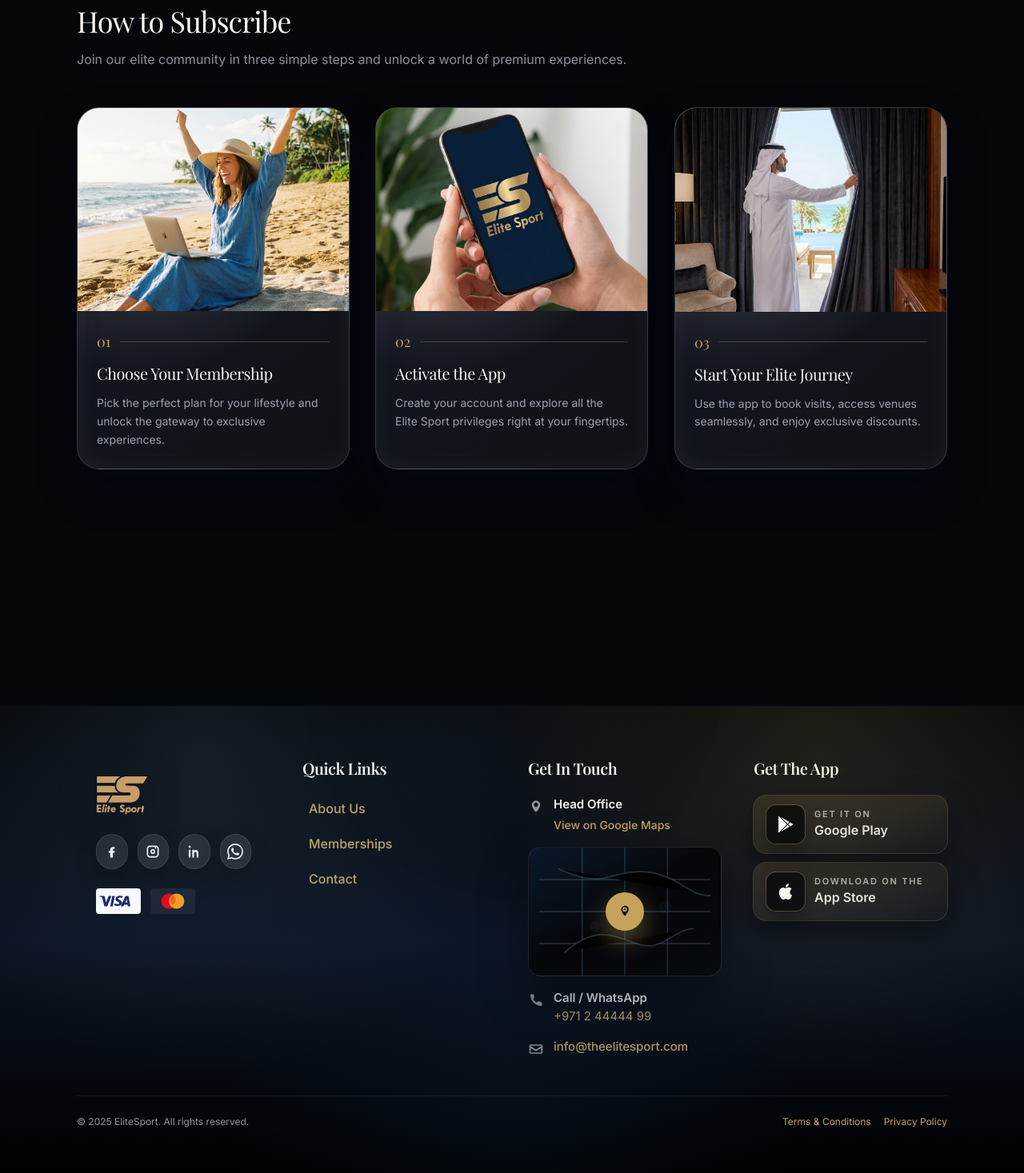
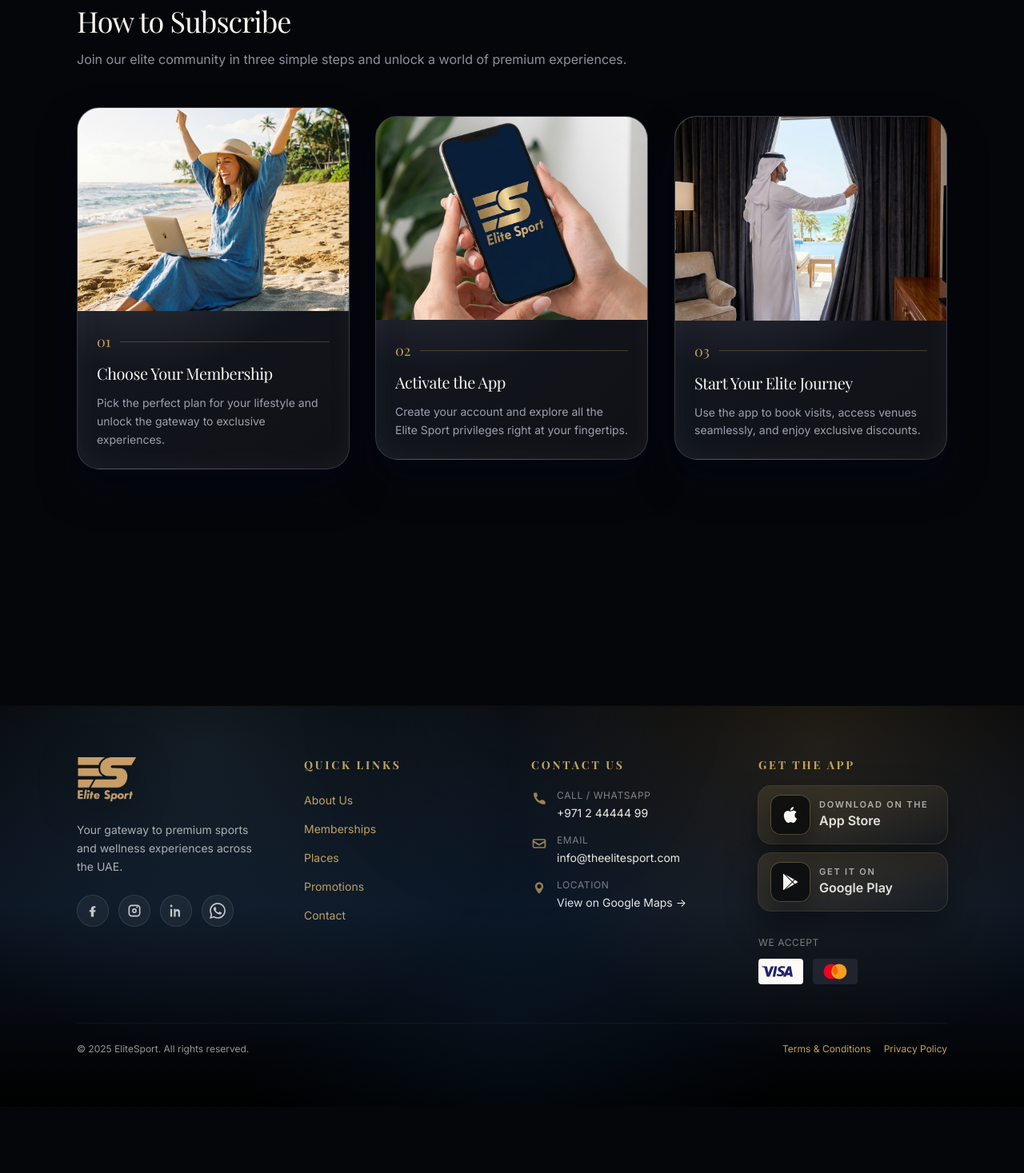
Before and after one commit to alnaer-ai/elitesport1, a Next.js app: page / in a window 1280 px wide. Shown: the part 3753-5220 px from the top of the page at 80% size. After the commit the page ends 5137 px from the top, so only its background shows below. Built offline with nearby package versions, Linux system fonts and the light colour scheme.

Commit message:
Arranging_footer

```diff
--- a/components/HowToSubscribe.tsx
+++ b/components/HowToSubscribe.tsx
@@ -1,6 +1,8 @@
-import { motion } from "framer-motion";
+import { useRef } from "react";
+import { motion, useScroll, useTransform, MotionValue } from "framer-motion";
 import Image from "next/image";
 import { Container } from "./Container";
+import { cn } from "@/lib/cn";
 
 const steps = [
     {
@@ -26,15 +28,6 @@ const steps = [
     },
 ];
 
-const cardVariants = {
-    hidden: { opacity: 0, y: 30 },
-    visible: {
-        opacity: 1,
-        y: 0,
-        transition: { duration: 0.5, ease: [0.16, 1, 0.3, 1] as const },
-    },
-};
-
 const sectionVariants = {
     hidden: { opacity: 0, y: 60 },
     visible: {
@@ -44,46 +37,43 @@ const sectionVariants = {
     },
 };
 
-export const HowToSubscribe = () => {
+type StepCardProps = {
+    step: typeof steps[0];
+    index: number;
+    scrollX: MotionValue<number>;
+};
+
+function ScalableStepCard({ step, index, scrollX }: StepCardProps) {
+    const cardRef = useRef<HTMLDivElement>(null);
+
+    // Card dimensions for scroll-based scaling
+    const cardWidth = 320;
+    const gap = 24;
+    const stepSize = cardWidth + gap;
+    const target = index * stepSize;
+
+    const scale = useTransform(
+        scrollX,
+        [target - stepSize, target, target + stepSize],
+        [0.9, 1, 0.9]
+    );
+
+    const opacity = useTransform(
+        scrollX,
+        [target - stepSize, target, target + stepSize],
+        [0.6, 1, 0.6]
+    );
+
     return (
-        <motion.section
-            className="py-16 md:py-24"
-            initial="hidden"
-            whileInView="visible"
-            viewport={{ once: true, amount: 0.15 }}
-            variants={sectionVariants}
+        <motion.div
+            ref={cardRef}
+            style={{
+                scale,
+                opacity,
+            }}
+            className="snap-center flex-shrink-0 md:!scale-100 md:!opacity-100 md:w-full"
         >
-            <Container className="space-y-12">
-                {/* Section header */}
-                <div className="space-y-4 text-center md:text-left">
-                    <p className="text-xs uppercase tracking-[0.4em] text-brand-lightBlue">
-                        Getting Started
-                    </p>
-                    <h2 className="text-3xl text-brand-ivory sm:text-4xl font-display">
-                        How to Subscribe
-                    </h2>
-                    <p className="text-base text-brand-gray/90 sm:max-w-3xl">
-                        Join our elite community in three simple steps and unlock a world of premium experiences.
-                    </p>
-                </div>
-
-                {/* Steps grid */}
-                <motion.div
-                    className="grid gap-8 md:grid-cols-3"
-                    initial="hidden"
-                    whileInView="visible"
-                    viewport={{ once: true, amount: 0.15 }}
-                    variants={{
-                        hidden: {},
-                        visible: { transition: { staggerChildren: 0.12 } },
-                    }}
-                >
-                    {steps.map((step, index) => (
-                        <motion.div
-                            key={step.number}
-                            className="glass-card premium-card p-0 overflow-hidden"
-                            variants={cardVariants}
-                        >
+            <div className="w-[320px] md:w-full glass-card premium-card p-0 overflow-hidden">
                 {/* Image container */}
                 <div className="relative w-full aspect-[4/3] overflow-hidden">
                     <Image
@@ -115,9 +105,72 @@ export const HowToSubscribe = () => {
                         {step.description}
                     </p>
                 </div>
+            </div>
         </motion.div>
+    );
+}
+
+export const HowToSubscribe = () => {
+    const scrollContainerRef = useRef<HTMLDivElement>(null);
+    const { scrollX } = useScroll({ container: scrollContainerRef });
+
+    return (
+        <motion.section
+            className="py-16 md:py-24"
+            initial="hidden"
+            whileInView="visible"
+            viewport={{ once: true, amount: 0.15 }}
+            variants={sectionVariants}
+        >
+            <Container className="space-y-12">
+                {/* Section header */}
+                <div className="space-y-4 text-center md:text-left">
+                    <p className="text-xs uppercase tracking-[0.4em] text-brand-lightBlue">
+                        Getting Started
+                    </p>
+                    <h2 className="text-3xl text-brand-ivory sm:text-4xl font-display">
+                        How to Subscribe
+                    </h2>
+                    <p className="text-base text-brand-gray/90 sm:max-w-3xl">
+                        Join our elite community in three simple steps and unlock a world of premium experiences.
+                    </p>
+                </div>
+
+                {/* Scrollable container for mobile, grid for desktop */}
+                <div className="relative -mx-4 md:mx-0">
+                    <div
+                        ref={scrollContainerRef}
+                        className={cn(
+                            "flex overflow-x-auto snap-x snap-mandatory scrollbar-hide py-10 px-4 md:px-0",
+                            "md:grid md:grid-cols-3 md:gap-8 md:overflow-visible md:snap-none md:py-0",
+                            "cursor-grab active:cursor-grabbing md:cursor-auto",
+                            "content-start items-center"
+                        )}
+                        style={{
+                            scrollBehavior: "smooth",
+                            WebkitOverflowScrolling: "touch"
+                        }}
+                    >
+                        {/* Spacer for centering start - hidden on desktop */}
+                        <div className="w-[10vw] flex-shrink-0 md:hidden" />
+
+                        {steps.map((step, index) => (
+                            <ScalableStepCard
+                                key={step.number}
+                                step={step}
+                                index={index}
+                                scrollX={scrollX}
+                            />
                         ))}
-                </motion.div>
+
+                        {/* Spacer for centering end - hidden on desktop */}
+                        <div className="w-[10vw] flex-shrink-0 md:hidden" />
+                    </div>
+
+                    {/* Fade Effects - hidden on desktop */}
+                    <div className="absolute inset-y-0 left-0 w-8 bg-gradient-to-r from-brand-black/90 to-transparent pointer-events-none md:hidden" />
+                    <div className="absolute inset-y-0 right-0 w-8 bg-gradient-to-l from-brand-black/90 to-transparent pointer-events-none md:hidden" />
+                </div>
             </Container>
         </motion.section>
     );
--- a/components/Layout.tsx
+++ b/components/Layout.tsx
@@ -234,30 +234,68 @@ const SiteFooter = () => {
         <div className="pointer-events-none absolute inset-0 bg-[radial-gradient(circle_at_20%_10%,rgba(111,175,206,0.12),transparent_35%),radial-gradient(circle_at_80%_10%,rgba(197,163,91,0.14),transparent_35%),radial-gradient(circle_at_50%_80%,rgba(16,54,87,0.18),transparent_45%)]" />
         <div className="absolute left-1/2 top-[-30%] h-80 w-80 -translate-x-1/2 rounded-full bg-brand-lightBlue/5 blur-3xl" />
         <div className="mx-auto w-full max-w-6xl px-4 py-16 sm:px-6 lg:px-8">
-          <div className="grid grid-cols-1 gap-10 md:grid-cols-2 lg:grid-cols-4">
-            <div className="space-y-6 p-6">
-              <div className="flex items-center gap-3">
+
+          {/* Mobile Footer Layout */}
+          <div className="flex flex-col items-center text-center space-y-10 md:hidden">
+            {/* Logo */}
             <Image
               src="/elitsportlogo-clear.png"
               alt="EliteSport logo"
               width={220}
               height={80}
-                  className="h-12 w-auto drop-shadow-[0_10px_25px_rgba(0,0,0,0.4)]"
+              className="h-14 w-auto drop-shadow-[0_10px_25px_rgba(0,0,0,0.4)]"
             />
+
+            {/* Contact Info Section */}
+            <div className="space-y-5 w-full">
+              <h3 className="text-lg font-semibold text-brand-gold uppercase tracking-wider">Contact Us</h3>
+              <div className="space-y-4 text-sm text-brand-ivory/80">
+                <a
+                  href={`tel:${contactInfo?.phone ?? "+971244444499"}`}
+                  className="flex items-center justify-center gap-2 transition hover:text-brand-gold"
+                >
+                  <PhoneIcon />
+                  <span>{contactInfo?.phone ?? "+971 2 44444 99"}</span>
+                </a>
+                <a
+                  href={`mailto:${contactInfo?.email ?? "info@theelitesport.com"}`}
+                  className="flex items-center justify-center gap-2 transition hover:text-brand-gold"
+                >
+                  <MailIcon />
+                  <span>{contactInfo?.email ?? "info@theelitesport.com"}</span>
+                </a>
+                <a
+                  href={googleMapsUrl}
+                  target="_blank"
+                  rel="noopener noreferrer"
+                  className="flex items-center justify-center gap-2 text-brand-gold transition hover:text-brand-lightBlue"
+                >
+                  <LocationIcon />
+                  <span>View on Google Maps</span>
+                </a>
+              </div>
             </div>
 
-              {/* Mobile Download App Section */}
-              <div className="space-y-3 md:hidden">
-                <p className="text-[11px] font-bold uppercase tracking-[0.25em] text-brand-gold">
-                  Download our app
+            {/* Divider */}
+            <div className="w-24 h-px bg-brand-gold/30" />
+
+            {/* Download App Section */}
+            <div className="space-y-4">
+              <p className="text-xs font-bold uppercase tracking-[0.25em] text-brand-gold">
+                Download Our App
               </p>
-                <div className="flex items-center gap-3">
+              <div className="flex items-center justify-center gap-4">
                 <StoreBadge platform="apple" variant="icon" />
                 <StoreBadge platform="google" variant="icon" />
               </div>
             </div>
 
-              <div className="flex items-center gap-3">
+            {/* Social Links */}
+            <div className="space-y-4">
+              <p className="text-xs font-bold uppercase tracking-[0.25em] text-brand-ivory/60">
+                Follow Us
+              </p>
+              <div className="flex items-center justify-center gap-3">
                 {SOCIAL_LINKS.map((social) => (
                   <a
                     key={social.label}
@@ -269,96 +307,151 @@ const SiteFooter = () => {
                   </a>
                 ))}
               </div>
+            </div>
 
             {/* Payment Methods */}
-              <div className="flex items-center gap-3">
+            <div className="flex items-center justify-center gap-4">
               <VisaLogo />
               <MastercardLogo />
             </div>
           </div>
 
-            <div className="hidden space-y-5 lg:block">
-              <h3 className="text-xl font-semibold text-brand-ivory">Quick Links</h3>
-              <div className="grid gap-3 text-base font-medium text-brand-ivory/70">
+          {/* Desktop Footer Layout */}
+          <div className="hidden md:grid grid-cols-2 lg:grid-cols-4 gap-12 items-start">
+            {/* Brand Column */}
+            <div className="space-y-6 lg:col-span-1">
+              <Image
+                src="/elitsportlogo-clear.png"
+                alt="EliteSport logo"
+                width={220}
+                height={80}
+                className="h-14 w-auto drop-shadow-[0_10px_25px_rgba(0,0,0,0.4)]"
+              />
+              <p className="text-sm text-brand-ivory/70 leading-relaxed">
+                Your gateway to premium sports and wellness experiences across the UAE.
+              </p>
+              <div className="flex items-center gap-3">
+                {SOCIAL_LINKS.map((social) => (
+                  <a
+                    key={social.label}
+                    href={social.href}
+                    aria-label={social.label}
+                    className="inline-flex h-10 w-10 items-center justify-center rounded-full border border-white/10 bg-white/5 text-brand-ivory/80 transition duration-200 hover:-translate-y-0.5 hover:border-brand-gold/70 hover:bg-brand-gold/15 hover:text-brand-gold focus-visible:outline-none focus-visible:ring-2 focus-visible:ring-brand-lightBlue focus-visible:ring-offset-2 focus-visible:ring-offset-brand-black"
+                  >
+                    <SocialIcon name={social.icon} />
+                  </a>
+                ))}
+              </div>
+            </div>
+
+            {/* Quick Links Column */}
+            <div className="space-y-5">
+              <h3 className="text-sm font-bold uppercase tracking-[0.2em] text-brand-gold">Quick Links</h3>
+              <div className="grid gap-2 text-sm text-brand-ivory/70">
                 <Link
                   href="/about"
-                  className="rounded-lg px-2 py-1 transition hover:text-brand-gold hover:underline hover:underline-offset-4 focus-visible:outline-none focus-visible:ring-2 focus-visible:ring-brand-lightBlue focus-visible:ring-offset-2 focus-visible:ring-offset-brand-black"
+                  className="w-fit py-1 transition hover:text-brand-gold hover:translate-x-1 focus-visible:outline-none focus-visible:ring-2 focus-visible:ring-brand-lightBlue focus-visible:ring-offset-2 focus-visible:ring-offset-brand-black"
                 >
                   About Us
                 </Link>
                 <Link
                   href="/memberships"
-                  className="rounded-lg px-2 py-1 transition hover:text-brand-gold hover:underline hover:underline-offset-4 focus-visible:outline-none focus-visible:ring-2 focus-visible:ring-brand-lightBlue focus-visible:ring-offset-2 focus-visible:ring-offset-brand-black"
+                  className="w-fit py-1 transition hover:text-brand-gold hover:translate-x-1 focus-visible:outline-none focus-visible:ring-2 focus-visible:ring-brand-lightBlue focus-visible:ring-offset-2 focus-visible:ring-offset-brand-black"
                 >
                   Memberships
                 </Link>
                 <Link
+                  href="/places"
+                  className="w-fit py-1 transition hover:text-brand-gold hover:translate-x-1 focus-visible:outline-none focus-visible:ring-2 focus-visible:ring-brand-lightBlue focus-visible:ring-offset-2 focus-visible:ring-offset-brand-black"
+                >
+                  Places
+                </Link>
+                <Link
+                  href="/promotions"
+                  className="w-fit py-1 transition hover:text-brand-gold hover:translate-x-1 focus-visible:outline-none focus-visible:ring-2 focus-visible:ring-brand-lightBlue focus-visible:ring-offset-2 focus-visible:ring-offset-brand-black"
+                >
+                  Promotions
+                </Link>
+                <Link
                   href="/contact"
-                  className="rounded-lg px-2 py-1 transition hover:text-brand-gold hover:underline hover:underline-offset-4 focus-visible:outline-none focus-visible:ring-2 focus-visible:ring-brand-lightBlue focus-visible:ring-offset-2 focus-visible:ring-offset-brand-black"
+                  className="w-fit py-1 transition hover:text-brand-gold hover:translate-x-1 focus-visible:outline-none focus-visible:ring-2 focus-visible:ring-brand-lightBlue focus-visible:ring-offset-2 focus-visible:ring-offset-brand-black"
                 >
                   Contact
                 </Link>
               </div>
             </div>
 
+            {/* Contact Column */}
             <div className="space-y-5">
-              <h3 className="text-xl font-semibold text-brand-ivory">Get In Touch</h3>
-              <div className="space-y-4 text-[15px] text-brand-ivory/80">
-                <div className="flex gap-3">
-                  <span className="mt-1 text-brand-ivory/60">
-                    <LocationIcon />
-                  </span>
-                  <div className="space-y-1">
-                    <p className="font-semibold text-brand-ivory">Head Office</p>
-                    <a
-                      href={googleMapsUrl}
-                      target="_blank"
-                      rel="noopener noreferrer"
-                      className="inline-flex items-center gap-2 text-sm font-medium text-brand-gold transition hover:text-brand-lightBlue focus-visible:outline-none focus-visible:ring-2 focus-visible:ring-brand-lightBlue focus-visible:ring-offset-2 focus-visible:ring-offset-brand-black"
-                    >
-                      View on Google Maps
-                    </a>
-                  </div>
-                </div>
-                <MapPreview googleMapsUrl={googleMapsUrl} />
-                <div className="flex gap-3">
-                  <span className="mt-1 text-brand-ivory/60">
+              <h3 className="text-sm font-bold uppercase tracking-[0.2em] text-brand-gold">Contact Us</h3>
+              <div className="space-y-4 text-sm text-brand-ivory/70">
+                <div className="flex gap-3 items-start">
+                  <span className="mt-0.5 text-brand-gold/80">
                     <PhoneIcon />
                   </span>
-                  <div className="space-y-1">
-                    <p className="font-semibold text-brand-ivory">Call / WhatsApp</p>
+                  <div>
+                    <p className="text-xs uppercase tracking-wider text-brand-ivory/50 mb-1">Call / WhatsApp</p>
                     <a
                       href={`tel:${contactInfo?.phone ?? "+971244444499"}`}
-                      className="transition hover:text-brand-gold focus-visible:outline-none focus-visible:ring-2 focus-visible:ring-brand-lightBlue focus-visible:ring-offset-2 focus-visible:ring-offset-brand-black"
+                      className="text-brand-ivory transition hover:text-brand-gold focus-visible:outline-none focus-visible:ring-2 focus-visible:ring-brand-lightBlue focus-visible:ring-offset-2 focus-visible:ring-offset-brand-black"
                     >
                       {contactInfo?.phone ?? "+971 2 44444 99"}
                     </a>
                   </div>
                 </div>
-                <div className="flex gap-3">
-                  <span className="mt-1 text-brand-ivory/60">
+                <div className="flex gap-3 items-start">
+                  <span className="mt-0.5 text-brand-gold/80">
                     <MailIcon />
                   </span>
+                  <div>
+                    <p className="text-xs uppercase tracking-wider text-brand-ivory/50 mb-1">Email</p>
                     <a
                       href={`mailto:${contactInfo?.email ?? "info@theelitesport.com"}`}
-                    className="font-medium transition hover:text-brand-gold focus-visible:outline-none focus-visible:ring-2 focus-visible:ring-brand-lightBlue focus-visible:ring-offset-2 focus-visible:ring-offset-brand-black"
+                      className="text-brand-ivory transition hover:text-brand-gold focus-visible:outline-none focus-visible:ring-2 focus-visible:ring-brand-lightBlue focus-visible:ring-offset-2 focus-visible:ring-offset-brand-black"
                     >
                       {contactInfo?.email ?? "info@theelitesport.com"}
                     </a>
                   </div>
                 </div>
+                <div className="flex gap-3 items-start">
+                  <span className="mt-0.5 text-brand-gold/80">
+                    <LocationIcon />
+                  </span>
+                  <div>
+                    <p className="text-xs uppercase tracking-wider text-brand-ivory/50 mb-1">Location</p>
+                    <a
+                      href={googleMapsUrl}
+                      target="_blank"
+                      rel="noopener noreferrer"
+                      className="text-brand-ivory transition hover:text-brand-gold focus-visible:outline-none focus-visible:ring-2 focus-visible:ring-brand-lightBlue focus-visible:ring-offset-2 focus-visible:ring-offset-brand-black"
+                    >
+                      View on Google Maps →
+                    </a>
                   </div>
-
-            <div className="hidden space-y-5 lg:block">
-              <h3 className="text-xl font-semibold text-brand-ivory">Get The App</h3>
-              <div className="flex flex-wrap gap-3">
-                <StoreBadge platform="google" />
-                <StoreBadge platform="apple" />
                 </div>
               </div>
             </div>
 
-          <div className="mt-12 flex flex-col gap-4 border-t border-white/5 pt-6 text-xs text-brand-ivory/60 sm:flex-row sm:items-center sm:justify-between">
+            {/* App & Payment Column */}
+            <div className="space-y-6">
+              <div className="space-y-4">
+                <h3 className="text-sm font-bold uppercase tracking-[0.2em] text-brand-gold">Get The App</h3>
+                <div className="flex flex-col gap-3">
+                  <StoreBadge platform="apple" />
+                  <StoreBadge platform="google" />
+                </div>
+              </div>
+              <div className="space-y-3 pt-2">
+                <p className="text-xs uppercase tracking-wider text-brand-ivory/50">We Accept</p>
+                <div className="flex items-center gap-3">
+                  <VisaLogo />
+                  <MastercardLogo />
+                </div>
+              </div>
+            </div>
+          </div>
+
+          <div className="mt-12 flex flex-col items-center gap-4 border-t border-white/5 pt-6 text-xs text-brand-ivory/60 md:flex-row md:justify-between">
             <div>© 2025 EliteSport. All rights reserved.</div>
             <div className="flex gap-4">
               <Link
--- a/lib/membership.ts
+++ b/lib/membership.ts
@@ -95,7 +95,7 @@ export const MOCK_MEMBERSHIPS: MembershipInfo[] = [
         isFamilyFriendly: false,
         isBusinessOnly: true,
         cardColor: "#f4b942",
-        ctaLabel: "Contact Business Team",
+        ctaLabel: "Contact Us",
         ctaUrl: "/contact",
       },
       {
--- a/pages/memberships/[tierSlug].tsx
+++ b/pages/memberships/[tierSlug].tsx
@@ -188,7 +188,7 @@ export default function MembershipTierPage({
                               d="M19 21V5a2 2 0 00-2-2H7a2 2 0 00-2 2v16m14 0h2m-2 0h-5m-9 0H3m2 0h5M9 7h1m-1 4h1m4-4h1m-1 4h1m-5 10v-5a1 1 0 011-1h2a1 1 0 011 1v5m-4 0h4"
                             />
                           </svg>
-                          For Businesses Only
+                          For Corporates Only
                         </span>
                       </div>
                     )}
```
Also changed, not shown: components/MembershipCard.tsx (+1 -6 lines). Lines whose indentation alone changed are shown as unchanged.
